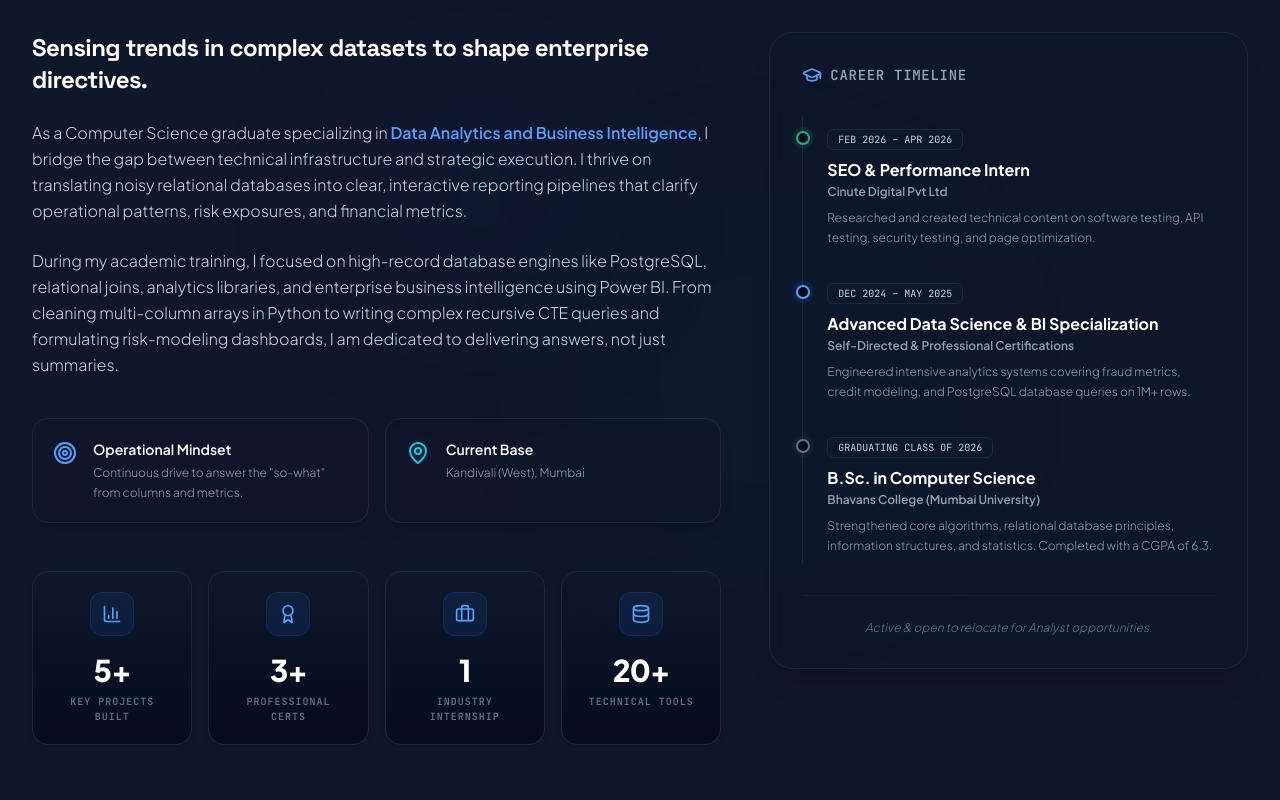
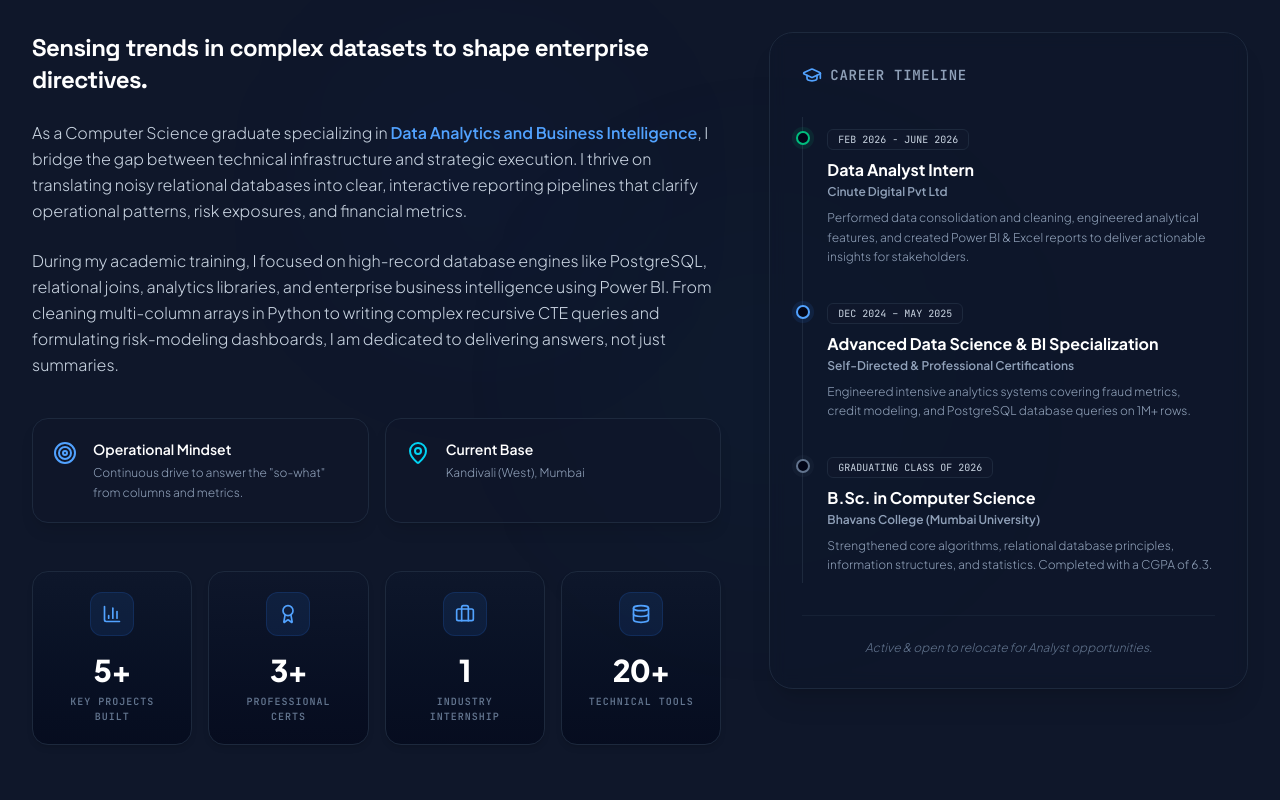
Before and after one commit to TechByJay/Jay_Rande_Data_Anayst_portfolioo, a React (Vite) app: page / in a window 1280 px wide. Shown: the part 1040-1840 px from the top of the page. Built offline with nearby package versions, Linux system fonts and the light colour scheme.

Commit message:
feat: update internship experience and metrics
Refactor internship details from SEO to Data Analyst, update timelines, and refresh performance metrics and experience documentation to better reflect data analysis and BI work.

```diff
--- a/src/components/About.tsx
+++ b/src/components/About.tsx
@@ -12,10 +12,10 @@ export default function About() {
   const milestones = [
     {
       year: '2026',
-      title: 'SEO & Performance Intern',
+      title: 'Data Analyst Intern',
       subtitle: 'Cinute Digital Pvt Ltd',
-      timeframe: 'Feb 2026 – Apr 2026',
-      description: 'Researched and created technical content on software testing, API testing, security testing, and page optimization.',
+      timeframe: 'FEB 2026 - June 2026',
+      description: 'Performed data consolidation and cleaning, engineered analytical features, and created Power BI & Excel reports to deliver actionable insights for stakeholders.',
       type: 'internship'
     },
     {
--- a/src/components/Experience.tsx
+++ b/src/components/Experience.tsx
@@ -1,12 +1,12 @@
-import { Briefcase, Calendar, MapPin, Sparkles, CheckCircle2, TrendingUp, Monitor } from 'lucide-react';
+import { Briefcase, Calendar, MapPin, Sparkles, CheckCircle2, BarChart3, Database } from 'lucide-react';
 import { EXPERIENCE_DATA } from '../data';
 
 export default function Experience() {
   const exp = EXPERIENCE_DATA[0];
 
   const secondarymetrics = [
-    { label: 'Site Speed Index', before: '3.4s', after: '1.2s', desc: 'LCP latency compression', icon: Monitor },
-    { label: 'Organic Link Impression', before: '+0.5%', after: '+14.2%', desc: 'CTR metadata tuning', icon: TrendingUp }
+    { label: 'Report Generation Time', before: '4.5 hrs', after: '25 mins', desc: 'POWER BI AUTOMATION', icon: BarChart3 },
+    { label: 'Data Integrity & Consistency', before: '81.5%', after: '99.4%', desc: 'SCHEMA NORMALIZATION', icon: Database }
   ];
 
   return (
@@ -75,12 +75,29 @@ export default function Experience() {
               </h4>
 
               <ul className="space-y-4">
-                {exp.description.map((bullet, bidx) => (
-                  <li id={`exp-bullet-${bidx}`} key={bidx} className="flex gap-3 text-slate-300 text-xs sm:text-sm font-light leading-relaxed">
-                    <CheckCircle2 className="h-5 w-5 text-emerald-400 shrink-0 mt-0.5" />
-                    <span>{bullet}</span>
-                  </li>
-                ))}
+                {exp.description.map((bullet, bidx) => {
+                  const cleaned = bullet.replace(/^[•\s\-\*]+\s*/, '');
+                  const colonIndex = cleaned.indexOf(': ');
+                  const hasLabel = colonIndex > 0 && colonIndex < 45;
+                  const label = hasLabel ? cleaned.substring(0, colonIndex) : null;
+                  const content = hasLabel ? cleaned.substring(colonIndex + 2) : cleaned;
+
+                  return (
+                    <li id={`exp-bullet-${bidx}`} key={bidx} className="flex gap-3 text-slate-300 text-xs sm:text-sm font-light leading-relaxed">
+                      <CheckCircle2 className="h-5 w-5 text-emerald-400 shrink-0 mt-0.5" />
+                      <span>
+                        {hasLabel && label ? (
+                          <>
+                            <strong className="font-semibold text-white">{label}: </strong>
+                            {content}
+                          </>
+                        ) : (
+                          cleaned
+                        )}
+                      </span>
+                    </li>
+                  );
+                })}
               </ul>
             </div>
 
@@ -108,7 +125,7 @@ export default function Experience() {
               })}
 
               <p className="text-[10px] text-slate-500 font-light italic leading-normal pt-2">
-                Tenure was focused on translating visual crawl statistics into actionable performance adjustments for the technical engineering team.
+                Tenure was focused on data consolidation, cleaning, and translating analytical metrics into actionable reporting dashboards for stakeholders.
               </p>
             </div>
 
--- a/src/components/Resume.tsx
+++ b/src/components/Resume.tsx
@@ -286,19 +286,21 @@ export default function Resume({ onClose, isModal = false }: ResumeProps) {
             <div className="flex justify-between items-baseline flex-wrap gap-1.5 mb-1">
               <div>
                 <h3 className="text-xs sm:text-[12.5px] font-bold text-slate-950">
-                  Cinute Digital Pvt Ltd <span className="font-normal text-slate-800">— SEO Intern</span>
+                  Cinute Digital Pvt Ltd <span className="font-normal text-slate-800">— Data Analyst Intern</span>
                 </h3>
                 <span className="block text-[11px] sm:text-xs text-slate-500 font-medium font-mono">
                   Mumbai, India
                 </span>
               </div>
               <span className="text-xs font-mono text-slate-600 font-medium">
-                Feb 2026 – Apr 2026
+                Feb 2026 – June 2026
               </span>
             </div>
             <ul className="list-disc list-outside ml-4 text-[11px] sm:text-xs text-slate-800 leading-relaxed font-light space-y-1">
-              <li>Analyzed website performance data to identify trends in search traffic, contributing to a 20% improvement in content engagement metrics across 50+ digital assets.</li>
-              <li>Built reporting dashboards to track SEO KPIs and developed automation solutions for content audit workflows, reducing manual review time by 25%.</li>
+              <li><strong className="font-semibold text-slate-950">Dataset Consolidation & Cleaning:</strong> Merged and normalized fragmented multi-sheet transaction datasets, eliminating duplicate records and resolving schema inconsistencies.</li>
+              <li><strong className="font-semibold text-slate-950">Calculated Metrics & Feature Engineering:</strong> Created custom engineered features (time-based buckets, product category segments, and spend thresholds) to facilitate deeper behavioral analytics.</li>
+              <li><strong className="font-semibold text-slate-950">Power BI & Excel Reporting:</strong> Designed interactive executive dashboards mapping product revenue trends, customer purchasing frequency, peak sales hours, and order behavior.</li>
+              <li><strong className="font-semibold text-slate-950">Stakeholder Reporting:</strong> Translated complex technical data models into concise visual summaries, aiding management in inventory planning and marketing drive timing.</li>
             </ul>
           </div>
         </div>
@@ -323,7 +325,7 @@ export default function Resume({ onClose, isModal = false }: ResumeProps) {
               </span>
             </div>
             <p className="text-[11px] sm:text-xs text-slate-800 leading-relaxed font-light mt-1.5">
-              GPA: <strong>2.6 / 4.0</strong> (converted from 6.3/10.0 CGPA) <span className="text-slate-300 mx-1.5">|</span> <strong className="font-semibold text-slate-950">Relevant Coursework:</strong> Database Management Systems, Statistics, Data Structures & Algorithms, Programming
+              CGPA: <strong>6.3 / 10.0</strong> <span className="text-slate-300 mx-1.5">|</span> <strong className="font-semibold text-slate-950">Relevant Coursework:</strong> Database Management Systems, Statistics, Data Structures & Algorithms, Programming
             </p>
           </div>
         </div>
--- a/src/data.ts
+++ b/src/data.ts
@@ -194,12 +194,15 @@ export const CERTIFICATES_DATA: Certificate[] = [
 export const EXPERIENCE_DATA: Experience[] = [
   {
     company: 'Cinute Digital Pvt Ltd',
-    role: 'SEO Intern',
-    duration: 'February 2026 – April 2026',
+    role: 'Data Analyst Intern',
+    duration: 'February 2026 – June 2026',
     location: 'Mumbai (Remote / Hybrid)',
     description: [
-      'Researched and created technical content on software testing, API testing, security testing, and performance analysis topics.',
-      'Conducted content audits, quality reviews, and digital content optimization to improve content accuracy, structure, and user engagement.'
+      'Performed data consolidation and cleaning, engineered analytical features, and created Power BI & Excel reports to deliver actionable insights for stakeholders.',
+      'Dataset Consolidation & Cleaning: Merged and normalized fragmented multi-sheet transaction datasets, eliminating duplicate records and resolving schema inconsistencies.',
+      'Calculated Metrics & Feature Engineering: Created custom engineered features (time-based buckets, product category segments, and spend thresholds) to facilitate deeper behavioral analytics.',
+      'Power BI & Excel Reporting: Designed interactive executive dashboards mapping product revenue trends, customer purchasing frequency, peak sales hours, and order behavior.',
+      'Stakeholder Reporting: Translated complex technical data models into concise visual summaries, aiding management in inventory planning and marketing drive timing.'
     ]
   }
 ];
```
Also changed, not shown: 2 other files (tests, documents, lock files or other folders).
